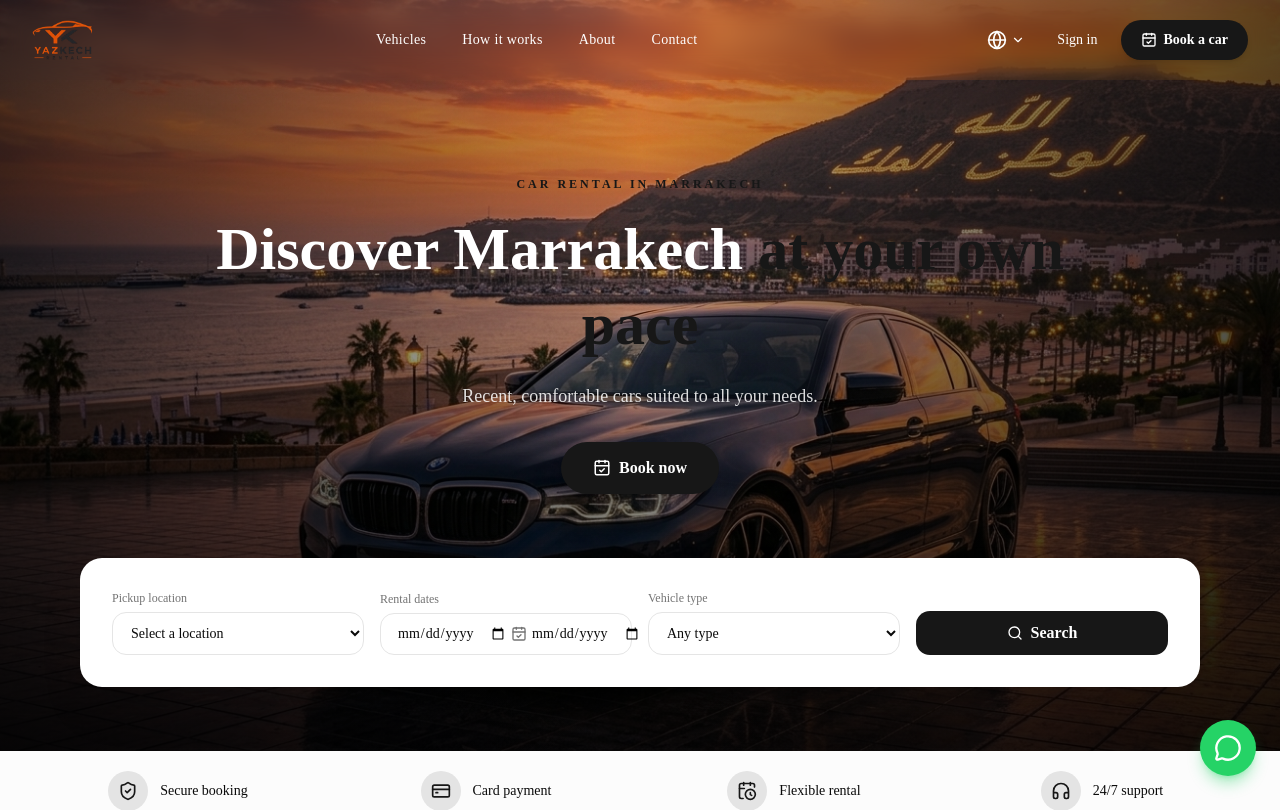
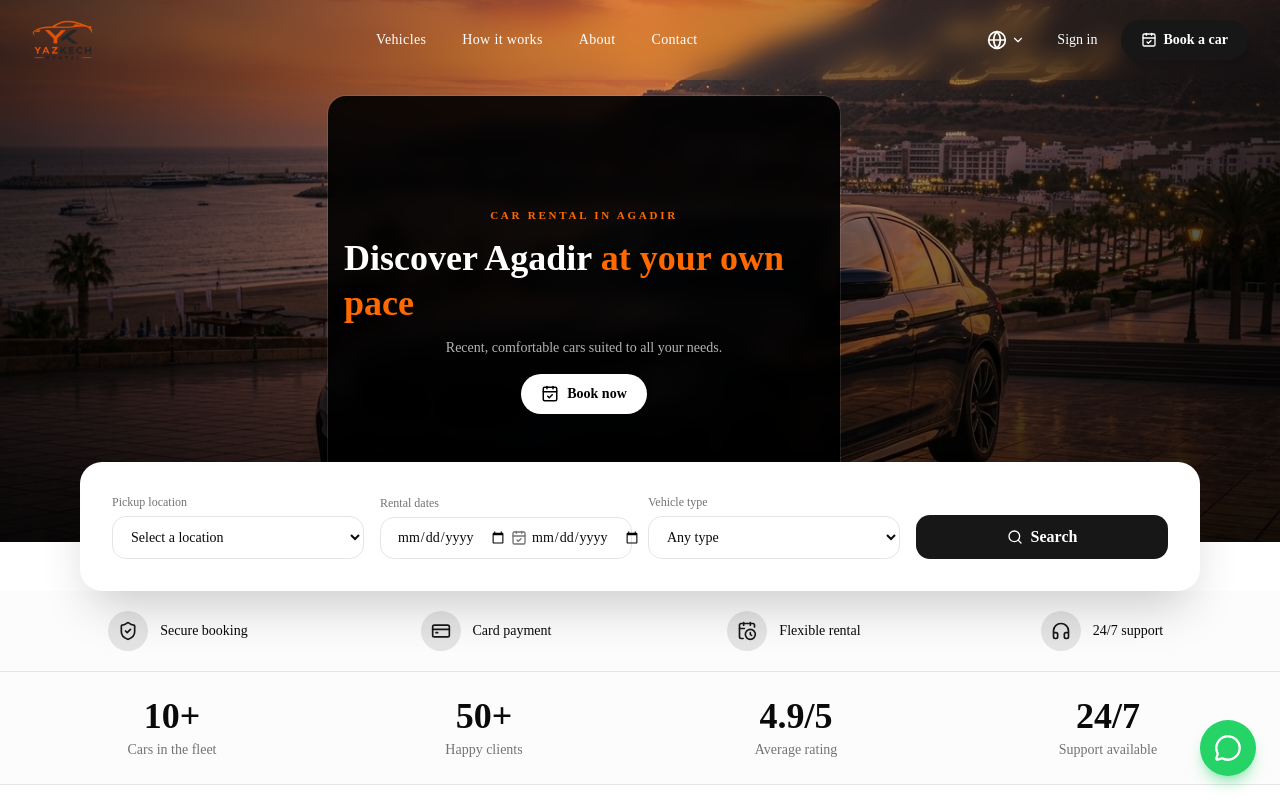
Before and after one commit to yousefeltrach/LuxCar, a Next.js app: page / in a window 1280 px wide. Shown: the top 810 px of the page. Built offline with nearby package versions, Linux system fonts and the light colour scheme.

Commit message:
Refactor HeroSection component to update image source, enhance layout  elements for a cleaner design.

```diff
--- /dev/null
+++ b/components/site/Calender.tsx
@@ -0,0 +1,71 @@
+import { CalendarCheck, Search } from "lucide-react";
+
+const pickupLocations = [
+  "Select a location",
+  "Marrakech-Menara Airport",
+  "Marrakech Medina",
+  "Gueliz",
+  "Palmeraie",
+];
+
+const vehicleTypes = ["Any type", "Compact cars", "Economy", "SUV"];
+
+export function Calender() {
+  return (
+    <div className="relative z-20 mx-auto -mt-40 max-w-6xl px-4 sm:-mt-24 lg:-mt-20">
+      <div className="rounded-3xl bg-white p-6 shadow-2xl shadow-black/20 md:p-8">
+        <form
+          action="#"
+          className="grid grid-cols-1 gap-4 sm:grid-cols-2 lg:grid-cols-4 lg:items-end"
+        >
+          <div>
+            <label className="mb-1.5 block text-xs font-medium text-muted-foreground">
+              Pickup location
+            </label>
+            <select className="w-full rounded-xl border border-input bg-white px-3.5 py-3 text-sm focus:border-primary focus:outline-none">
+              {pickupLocations.map((location) => (
+                <option key={location}>{location}</option>
+              ))}
+            </select>
+          </div>
+
+          <div>
+            <label className="mb-1.5 block text-xs font-medium text-muted-foreground">
+              Rental dates
+            </label>
+            <div className="flex items-center gap-1 rounded-xl border border-input px-4 py-2.5">
+              <input
+                type="date"
+                className="w-full bg-transparent text-sm outline-none"
+              />
+              <CalendarCheck size={16} className="shrink-0 text-muted-foreground" />
+              <input
+                type="date"
+                className="w-full bg-transparent text-sm outline-none"
+              />
+            </div>
+          </div>
+
+          <div>
+            <label className="mb-1.5 block text-xs font-medium text-muted-foreground">
+              Vehicle type
+            </label>
+            <select className="w-full rounded-xl border border-input bg-white px-3.5 py-3 text-sm focus:border-primary focus:outline-none">
+              {vehicleTypes.map((type) => (
+                <option key={type}>{type}</option>
+              ))}
+            </select>
+          </div>
+
+          <button
+            type="submit"
+            className="inline-flex h-11 items-center justify-center gap-2 rounded-xl bg-primary px-6 font-semibold text-white transition-colors hover:bg-primary/90"
+          >
+            <Search size={16} />
+            Search
+          </button>
+        </form>
+      </div>
+    </div>
+  );
+}
--- a/components/site/HeroSection.tsx
+++ b/components/site/HeroSection.tsx
@@ -1,24 +1,19 @@
-import { CalendarCheck, Search } from "lucide-react"
+import { CalendarCheck } from "lucide-react"
 import Image from "next/image"
 import Link from "next/link"
+import { Card } from "@/components/ui/card"
+import { Calender } from "./Calender"
 
-const pickupLocations = [
-  "Select a location",
-  "Marrakech-Menara Airport",
-  "Marrakech Medina",
-  "Gueliz",
-  "Palmeraie",
-]
 
-const vehicleTypes = ["Any type", "Compact cars", "Economy", "SUV"]
 
 export function HeroSection() {
   return (
-    <section className="relative -mt-16 md:-mt-20 overflow-hidden">
+    <>
+      <section className="relative -mt-16 overflow-hidden md:-mt-20">
       <div className="absolute inset-0">
         <Image
           src="/images/herobackground-v2.png"
-          alt="Yazkech Rental car in front of the Koutoubia in Marrakech at sunset"
+          alt="Rental car in Agadir at sunset"
           fill
           priority
           sizes="100vw"
@@ -28,74 +23,27 @@ export function HeroSection() {
         <div className="absolute inset-0 bg-gradient-to-r from-black/60 via-transparent to-black/60" />
       </div>
 
-      <div className="relative z-10 mx-auto flex max-w-4xl flex-col items-center px-4 pb-40 pt-36 text-center md:pt-44">
-        <p className="text-xs font-semibold uppercase tracking-[0.25em] text-primary">
-          Car rental in Marrakech
+      <Card className="relative z-10 ml-82 mt-24 flex w-full max-w-lg flex-col items-center gap-3 rounded-2xl bg-black/90 px-4 pb-32 pt-24 text-left ring-white/10 backdrop-blur md:pt-28">
+        <p className="text-[11px] font-semibold uppercase tracking-[0.25em] text-orange-500">
+          Car rental in Agadir
         </p>
-        <h1 className="mt-5 font-display text-4xl font-semibold leading-tight text-white sm:text-5xl md:text-6xl">
-          Discover Marrakech <span className="text-primary">at your own pace</span>
+        <h1 className="font-display text-2xl font-semibold leading-tight text-white sm:text-3xl md:text-4xl">
+          Discover Agadir <span className="text-orange-500">at your own pace</span>
         </h1>
-        <p className="mt-5 max-w-xl text-base text-white/85 md:text-lg">
+        <p className="max-w-sm text-sm text-white/70">
           Recent, comfortable cars suited to all your needs.
         </p>
         <Link
           href="/cars"
-          className="mt-8 inline-flex items-center gap-2 rounded-full bg-primary px-8 py-3.5 font-semibold text-white shadow-lg shadow-black/20 transition-colors hover:bg-primary/90"
+          className="mt-1 inline-flex items-center gap-2 rounded-full bg-white px-5 py-2.5 text-sm font-semibold text-black shadow-lg shadow-black/30 transition-colors hover:bg-white/90"
         >
           <CalendarCheck size={18} />
           Book now
         </Link>
-      </div>
+      </Card>
+      </section>
 
-      <div className="relative z-20 mx-auto -mt-24 max-w-6xl px-4 pb-16">
-        <div className="rounded-3xl bg-white p-6 shadow-2xl shadow-black/20 md:p-8">
-          <form
-            action="#"
-            className="grid grid-cols-1 gap-4 sm:grid-cols-2 lg:grid-cols-4 lg:items-end"
-          >
-            <div>
-              <label className="mb-1.5 block text-xs font-medium text-muted-foreground">
-                Pickup location
-              </label>
-              <select className="w-full rounded-xl border border-input bg-white px-3.5 py-3 text-sm focus:border-primary focus:outline-none">
-                {pickupLocations.map((location) => (
-                  <option key={location}>{location}</option>
-                ))}
-              </select>
-            </div>
-
-            <div>
-              <label className="mb-1.5 block text-xs font-medium text-muted-foreground">
-                Rental dates
-              </label>
-              <div className="flex items-center gap-1 rounded-xl border border-input px-4 py-2.5">
-                <input type="date" className="w-full bg-transparent text-sm outline-none" />
-                <CalendarCheck size={16} className="shrink-0 text-muted-foreground" />
-                <input type="date" className="w-full bg-transparent text-sm outline-none" />
-              </div>
-            </div>
-
-            <div>
-              <label className="mb-1.5 block text-xs font-medium text-muted-foreground">
-                Vehicle type
-              </label>
-              <select className="w-full rounded-xl border border-input bg-white px-3.5 py-3 text-sm focus:border-primary focus:outline-none">
-                {vehicleTypes.map((type) => (
-                  <option key={type}>{type}</option>
-                ))}
-              </select>
-            </div>
-
-            <button
-              type="submit"
-              className="inline-flex h-11 items-center justify-center gap-2 rounded-xl bg-primary px-6 font-semibold text-white transition-colors hover:bg-primary/90"
-            >
-              <Search size={16} />
-              Search
-            </button>
-          </form>
-        </div>
-      </div>
-    </section>
+      <Calender />
+    </>
   )
 }
--- /dev/null
+++ b/components/ui/card.tsx
@@ -0,0 +1,102 @@
+import * as React from "react"
+import { cn } from "cn"
+
+function Card({
+  className,
+  size = "default",
+  ...props
+}: React.ComponentProps<"div"> & { size?: "default" | "sm" }) {
+  return (
+    <div
+      data-slot="card"
+      data-size={size}
+      className={cn(
+        "group/card flex flex-col gap-(--card-spacing) overflow-hidden rounded-xl bg-card py-(--card-spacing) text-sm text-card-foreground ring-1 ring-foreground/10 [--card-spacing:--spacing(4)] has-data-[slot=card-footer]:pb-0 has-[>img:first-child]:pt-0 data-[size=sm]:[--card-spacing:--spacing(3)] data-[size=sm]:has-data-[slot=card-footer]:pb-0 *:[img:first-child]:rounded-t-xl *:[img:last-child]:rounded-b-xl",
+        className
+      )}
+      {...props}
+    />
+  )
+}
+
+function CardHeader({ className, ...props }: React.ComponentProps<"div">) {
+  return (
+    <div
+      data-slot="card-header"
+      className={cn(
+        "group/card-header @container/card-header grid auto-rows-min items-start gap-1 rounded-t-xl px-(--card-spacing) has-data-[slot=card-action]:grid-cols-[1fr_auto] has-data-[slot=card-description]:grid-rows-[auto_auto] [.border-b]:pb-(--card-spacing)",
+        className
+      )}
+      {...props}
+    />
+  )
+}
+
+function CardTitle({ className, ...props }: React.ComponentProps<"div">) {
+  return (
+    <div
+      data-slot="card-title"
+      className={cn(
+        "font-heading text-base leading-snug font-medium group-data-[size=sm]/card:text-sm",
+        className
+      )}
+      {...props}
+    />
+  )
+}
+
+function CardDescription({ className, ...props }: React.ComponentProps<"div">) {
+  return (
+    <div
+      data-slot="card-description"
+      className={cn("text-sm text-muted-foreground", className)}
+      {...props}
+    />
+  )
+}
+
+function CardAction({ className, ...props }: React.ComponentProps<"div">) {
+  return (
+    <div
+      data-slot="card-action"
+      className={cn(
+        "col-start-2 row-span-2 row-start-1 self-start justify-self-end",
+        className
+      )}
+      {...props}
+    />
+  )
+}
+
+function CardContent({ className, ...props }: React.ComponentProps<"div">) {
+  return (
+    <div
+      data-slot="card-content"
+      className={cn("px-(--card-spacing)", className)}
+      {...props}
+    />
+  )
+}
+
+function CardFooter({ className, ...props }: React.ComponentProps<"div">) {
+  return (
+    <div
+      data-slot="card-footer"
+      className={cn(
+        "flex items-center rounded-b-xl border-t bg-muted/50 p-(--card-spacing)",
+        className
+      )}
+      {...props}
+    />
+  )
+}
+
+export {
+  Card,
+  CardHeader,
+  CardFooter,
+  CardTitle,
+  CardAction,
+  CardDescription,
+  CardContent,
+}
```
